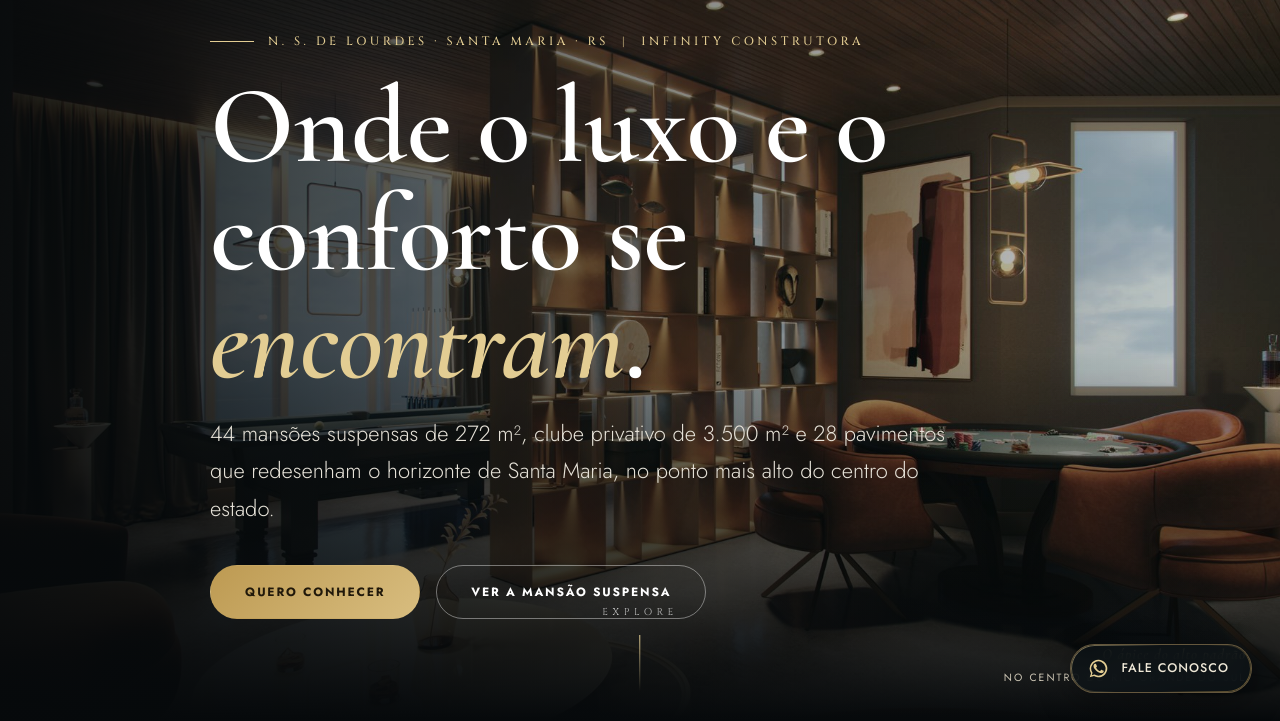
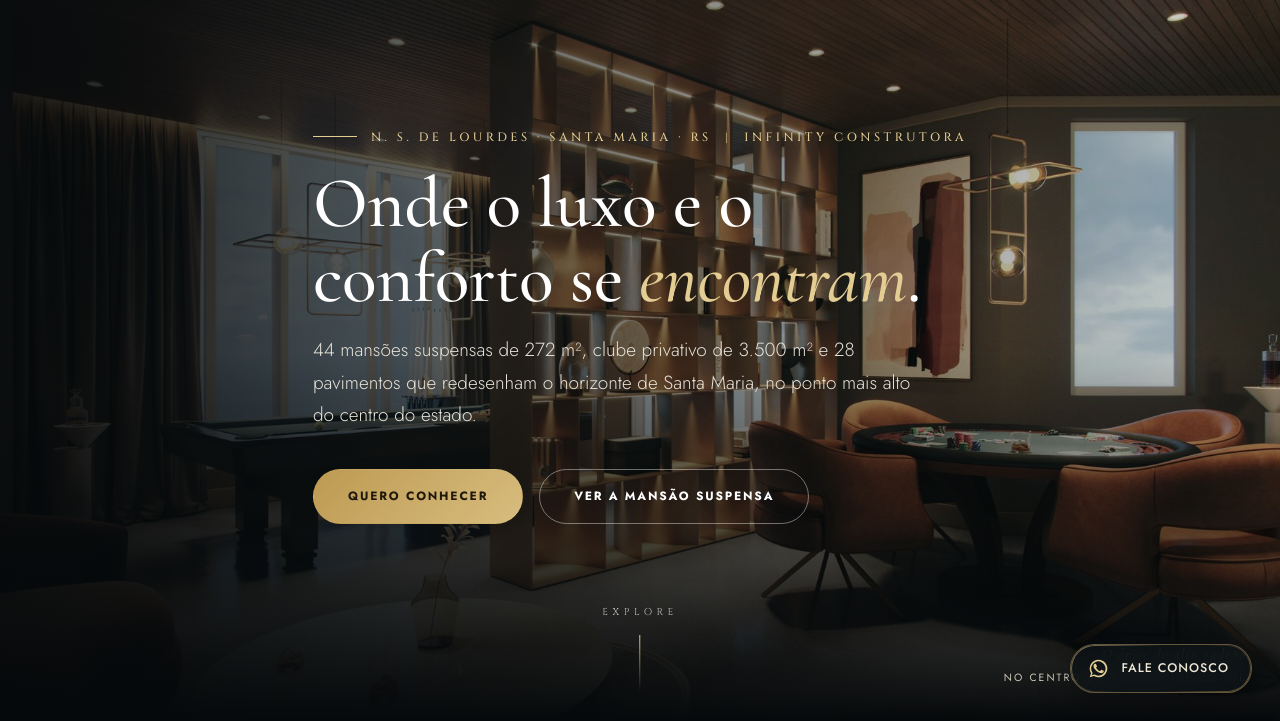
Before and after one commit to GoCompany360/LP-Infinity, a plain HTML site: page index.html in a window 1280 px wide. Shown: the part 79-800 px from the top of the page. Drawn offline with nearby package versions, Linux system fonts and the light colour scheme; a script that the page names is missing.

Commit message:
Add files via upload

```diff
--- a/index.html
+++ b/index.html
@@ -87,9 +87,9 @@
 .hero .in{position:relative;z-index:2;max-width:920px}
 .eyebrow{display:inline-flex;align-items:center;gap:14px;color:var(--gold2);font-family:var(--caps);font-size:12px;letter-spacing:3.5px;text-transform:uppercase;font-weight:500}
 .eyebrow::before{content:"";width:44px;height:1px;background:var(--gold2)}
-.hero h1{font-family:var(--serif);font-weight:600;font-size:clamp(44px,8.6vw,112px);line-height:.98;color:#fff;margin:22px 0 18px;letter-spacing:-.5px}
+.hero h1{font-family:var(--serif);font-weight:500;font-size:clamp(34px,5.6vw,74px);line-height:1.04;color:#fff;margin:20px 0 18px;letter-spacing:-.3px}
 .hero h1 em{font-style:italic;color:var(--gold2)}
-.hero .slogan{font-size:clamp(16px,2vw,22px);color:#e6e2d8;font-weight:300;max-width:60ch}
+.hero .slogan{font-size:clamp(15px,1.55vw,19px);color:#e6e2d8;font-weight:300;max-width:56ch}
 .actions{margin-top:38px;display:flex;gap:16px;flex-wrap:wrap}
 .btn{display:inline-flex;align-items:center;gap:10px;padding:16px 34px;border-radius:999px;font-size:12px;letter-spacing:1.8px;text-transform:uppercase;font-weight:700;text-decoration:none;transition:.3s;cursor:pointer;border:1px solid transparent}
 .btn.solid{background:linear-gradient(135deg,var(--gold),var(--gold-soft));color:#20180a}.btn.solid:hover{transform:translateY(-3px);box-shadow:0 16px 34px rgba(189,154,82,.4)}
```
